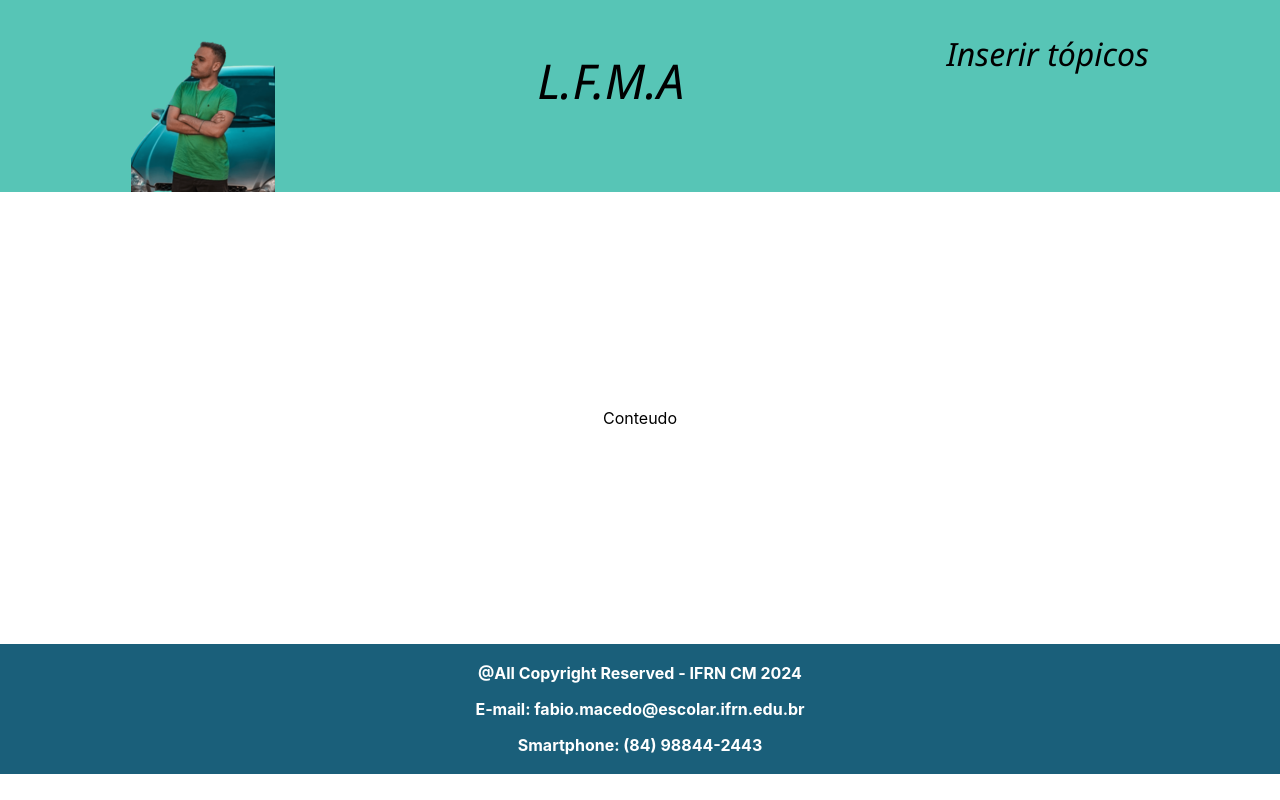
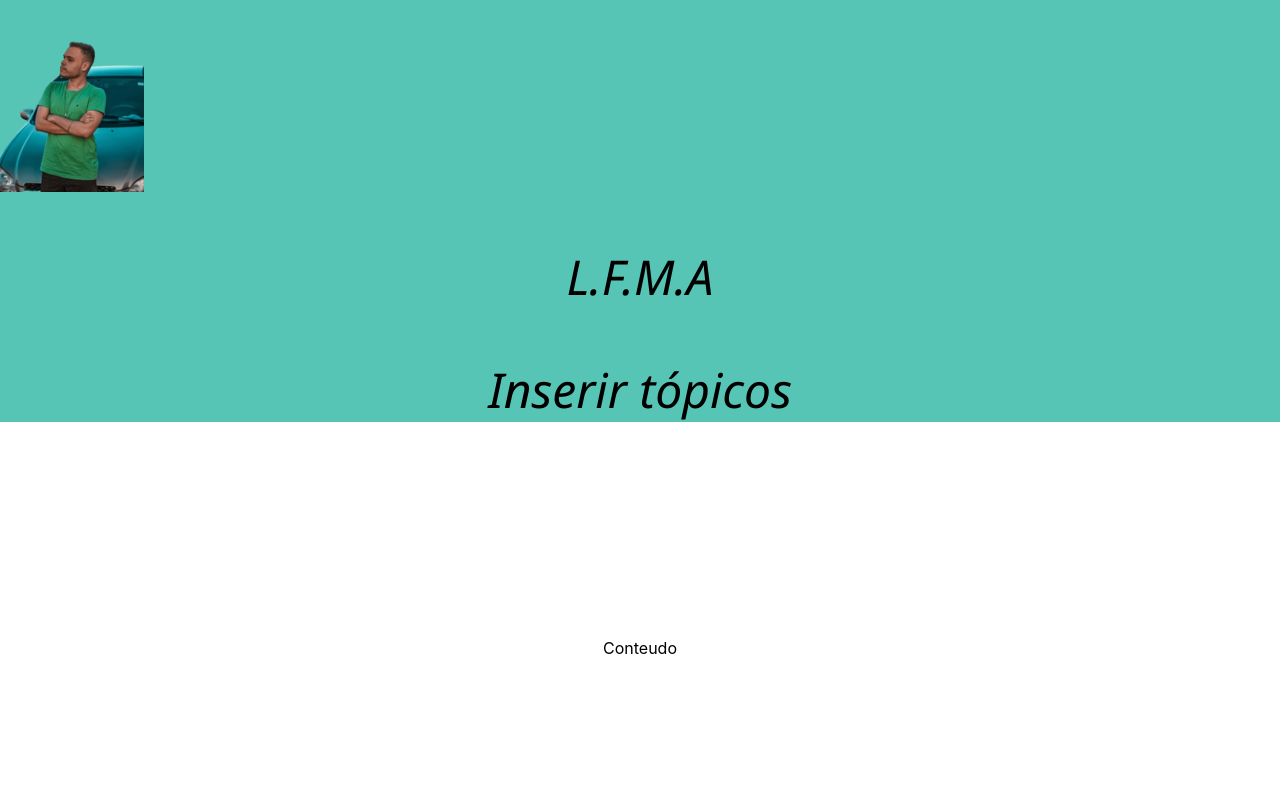
Before and after one commit to fabiomace/fava23, a React (Create React App) app: page / in a window 1280 px wide. Shown: the top 800 px of the page. Built offline with nearby package versions, Linux system fonts and the light colour scheme.

Commit message:
Atualização de estrutura css

```diff
--- a/src/componentes/Cabecalho/Cabecalho.module.css
+++ b/src/componentes/Cabecalho/Cabecalho.module.css
@@ -1,11 +1,9 @@
 .cabecalho{
-    display: flex;
     justify-content: space-around;
     background-color: #57C5B6;
 }
 
 .titulo{
-    display: flex;
     font-size: 3em;
     color: black;
     background-color: #57C5B6;
@@ -15,8 +13,7 @@
 }
 
 .subtitulo{
-    display: flex;
-    font-size: 2em;
+    font-size: 3em;
     text-align: center;
     font-family:'Segoe UI', Tahoma, Geneva, Verdana, sans-serif;
     font-style: italic;
--- a/src/index.css
+++ b/src/index.css
@@ -11,3 +11,7 @@ code {
   font-family: source-code-pro, Menlo, Monaco, Consolas, 'Courier New',
     monospace;
 }
+
+.* {
+  display: flex;;
+}
```
